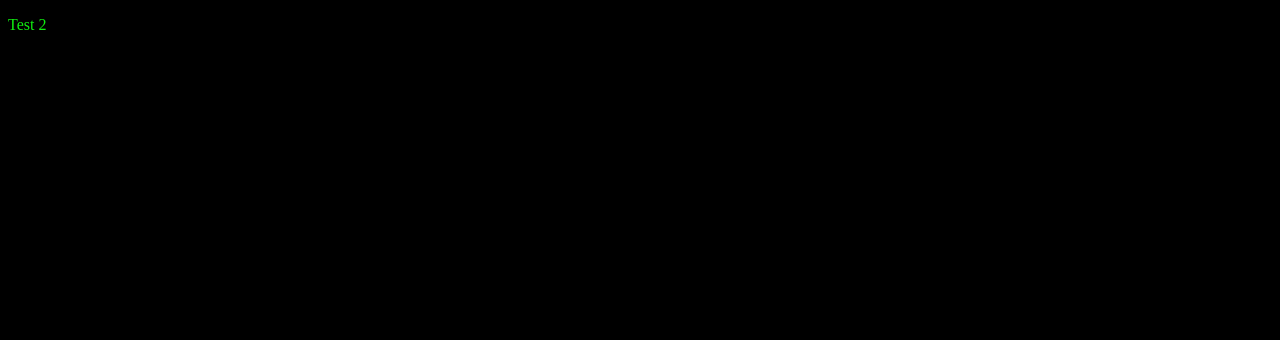
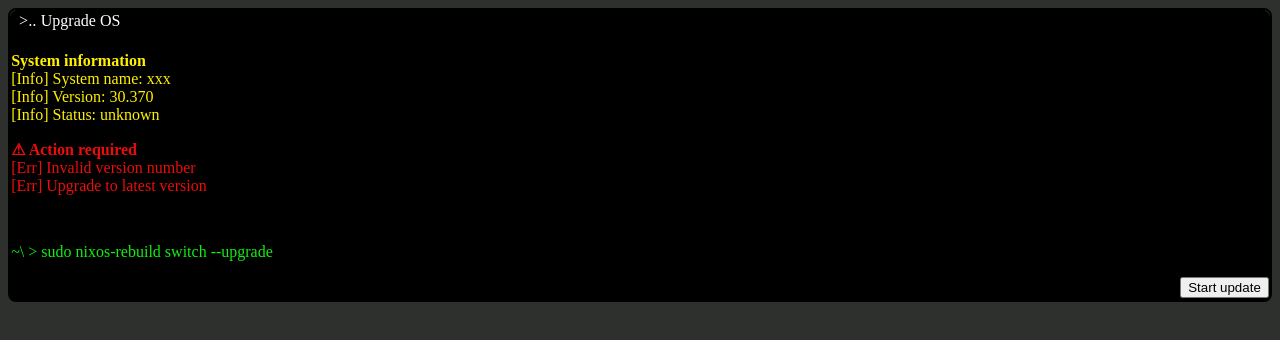
Before and after one commit to crazy-X26/birthday_quest, a website: page index.html in a window 1280 px wide. Drawn offline with nearby package versions, Linux system fonts and the light colour scheme; files that its build step writes are made by us from their sources.

Commit message:
styling welcome page, text animation, navigation

```diff
--- a/index.html
+++ b/index.html
@@ -1,15 +1,44 @@
 <!DOCTYPE html>
 <html>
     <head>
-        <meta charset="UTF-8">
-        <meta name="viewport" content="width=device-width, initial-scale=1">
+        <meta charset="UTF-8" />
+        <meta name="viewport" content="width=device-width, initial-scale=1" />
 
-        <title>Updates are underway</title>
+        <title>Update is underway</title>
 
-        <link rel="stylesheet" href="css/styles.css">
+        <link rel="stylesheet" href="css/styles.css" />
+        <link rel="icon" type="image/x-icon" href="assets/favicon.svg" />
+        <script src="js/script.js" defer></script>
     </head>
 
     <body>
-        <p>Test 2</p>
+        <section>
+            <div class="console">
+                <div class="console-title">
+                    <div class="tab">
+                        <div><i>>.. </i>Upgrade OS</div>
+                    </div>
+                </div>
+                <div class="command-line">
+                    <div class="system-info">
+                        <p><b>System information</b><br>
+                            [Info] System name: xxx<br>
+                            [Info] Version: 30.370<br>
+                            [Info] Status: unknown
+                        </p>
+                    </div>
+                    <div class="warning">
+                        <p><b>⚠ Action required</b><br>
+                            [Err] Invalid version number<br>
+                            [Err] Upgrade to latest version
+                        </p>
+                    </div>
+                    <div class="console-input">
+                        <p class="cli-command">~\ > sudo nixos-rebuild switch --upgrade</p>
+                        <button id="start-update" onclick="window.location.href='level-one.html'">Start update</button>
+                    </div>
+                </div>
+            </div>
+        </section>
     </body>
 </html>
--- /dev/null
+++ b/js/script.js
@@ -0,0 +1,19 @@
+const dynamicText = document.querySelector(".cli-command");
+
+let speed = 35;
+
+async function typeEffect(element) {
+    const text = element.textContent;
+    console.log(text);
+
+    element.textContent = "";
+    element.style.visibility = "visible";
+
+    for (let x = 0; x < text.length; x++) {
+        element.textContent += text[x];
+
+        await new Promise(resolve => setTimeout(resolve, speed));
+    }
+}
+
+document.addEventListener("DOMContentLoaded", typeEffect(dynamicText));
--- a/scss/_base.scss
+++ b/scss/_base.scss
@@ -1,6 +1,58 @@
 @use 'variables' as *;
 
 body {
-    background-color: $black;
+    background-color: $bg-grey;
     color: $cyber-green;
+
+    .console{
+        color: $white;
+        padding: 1rem, 0rem;
+
+        .console-title {
+            border: 2px solid $black;
+            border-radius: 0.5rem 0.5rem 0 0;
+            .tab {
+                border-radius: 0.5rem 0.5rem 0 0;
+                background-color: $black;
+                div {
+                    padding: 0.1rem 0.5rem;
+                }
+            }
+        }
+
+        .command-line {
+            background-color: $black;
+            border-radius: 0 0 0.5rem 0.5rem;
+            padding: 0.2rem;
+
+            .system-info {
+                color: $lemon;
+            }
+
+            .warning{
+                color: $error;
+            }
+
+            .console-input {
+                border: none;
+                display: block;
+                box-sizing: border-box;
+                padding-top: 1rem;
+                width: 100%;
+                background-color: inherit;
+                color: $cyber-green;
+
+                .cli-command {
+                    visibility: hidden;
+                }
+            }
+
+            button {
+                display: block;
+                margin-left: auto;
+                margin-top: auto;
+            }
+
+        }
+    }
 }
--- a/scss/_variables.scss
+++ b/scss/_variables.scss
@@ -1,2 +1,6 @@
 $black: #000000;
+$bg-grey: #2E302E;
+$error: #ED0C0C;
 $cyber-green: #11EE11;
+$lemon: #FFF000;
+$white: #FFFFFF;
```
Also changed, not shown: level-one.html (added, +17 -0 lines), assets/favicon.svg (added).
